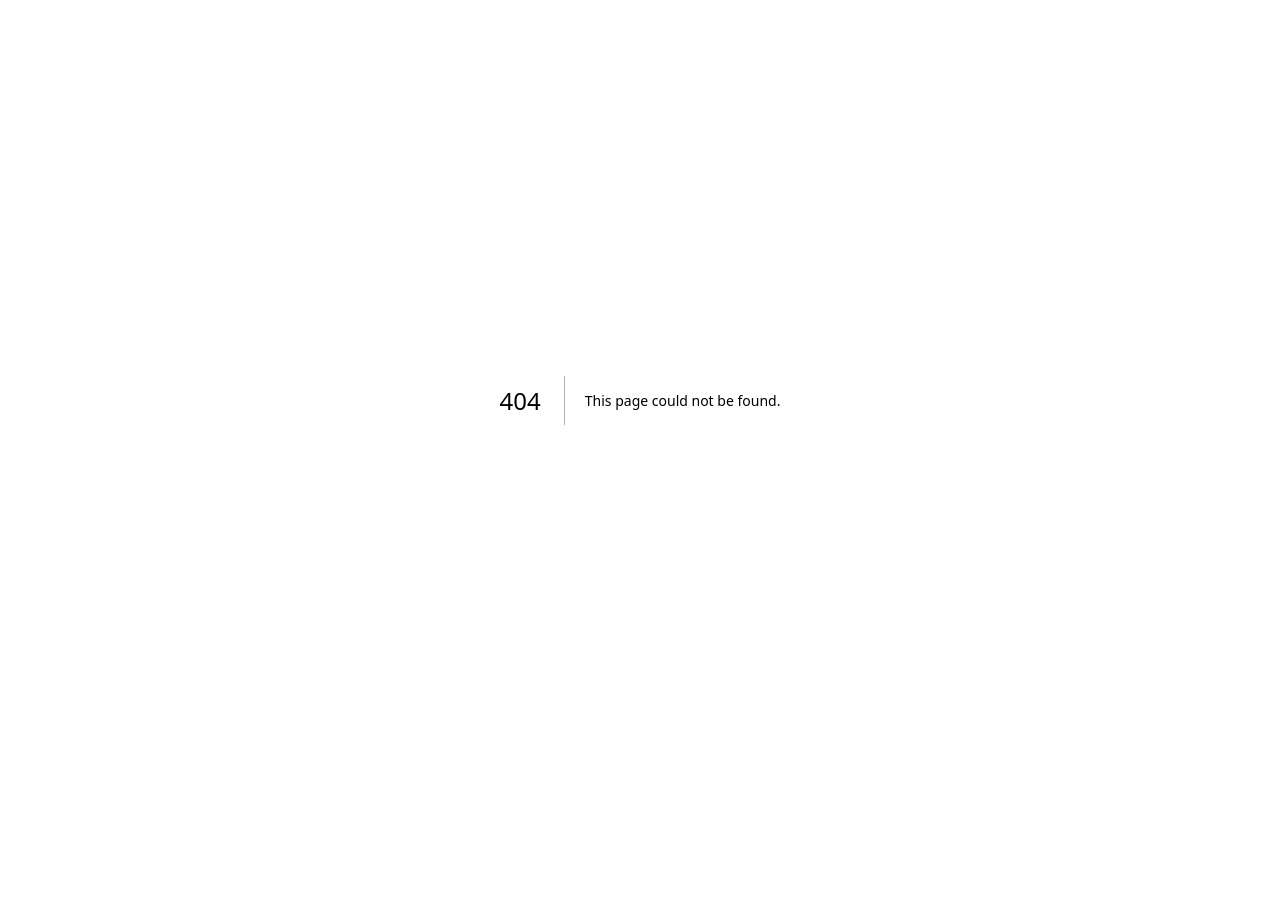
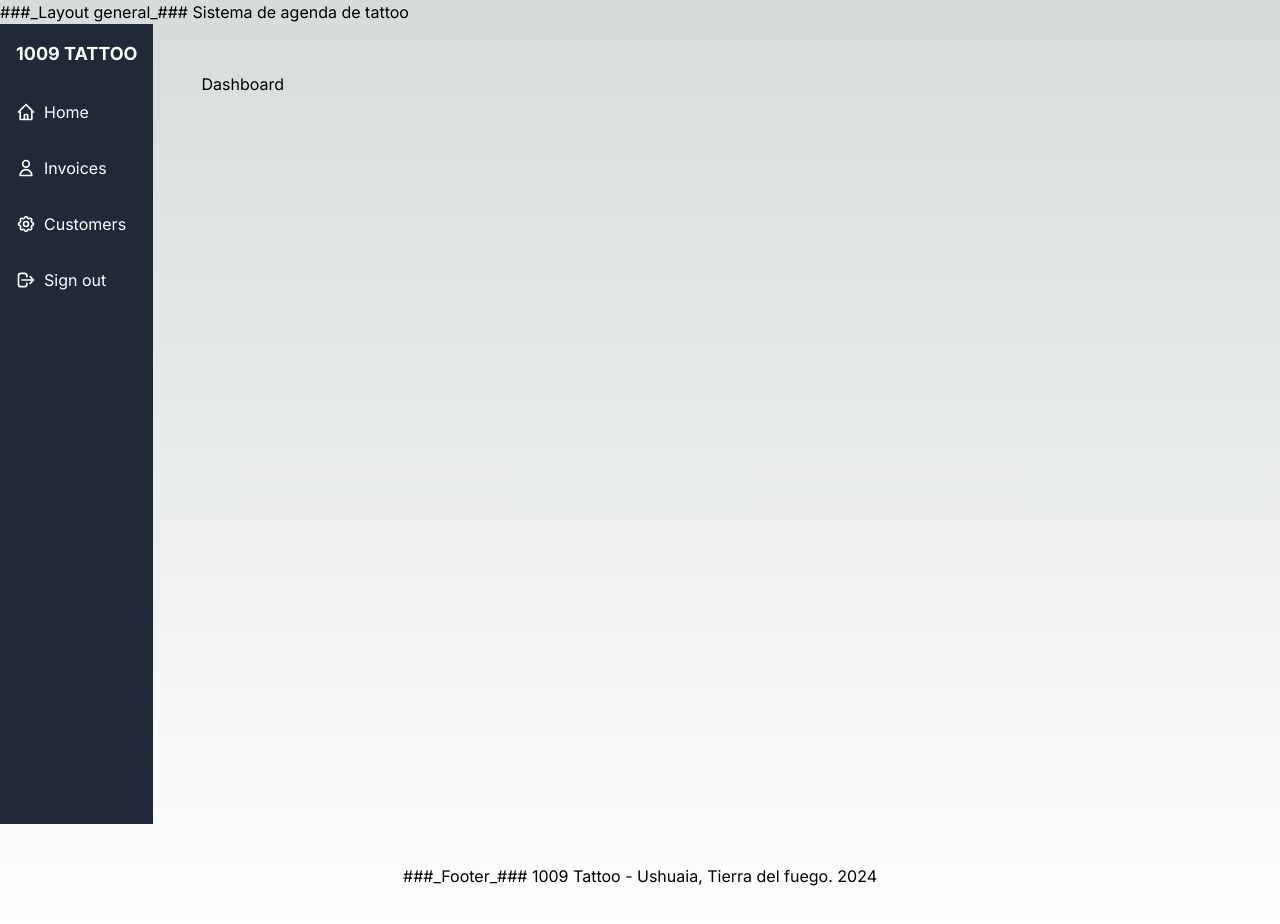
Before and after one commit to lukmagg/tattoo-frontend, a Next.js app: page /dashboard in a window 1280 px wide. Before the commit this address had no page. Shown: the top 924 px of the page. Before the commit the page ends 800 px from the top, so only its background shows below. Built offline with nearby package versions, Linux system fonts and the light colour scheme.

Commit message:
add dashboard, invoices and customers

```diff
--- /dev/null
+++ b/src/app/dashboard/customers/page.tsx
@@ -0,0 +1,3 @@
+export default function Page() {
+  return <div>Customers</div>;
+}
--- /dev/null
+++ b/src/app/dashboard/invoices/page.tsx
@@ -0,0 +1,3 @@
+export default function Page() {
+  return <div>Invoices</div>;
+}
--- /dev/null
+++ b/src/app/dashboard/layout.tsx
@@ -0,0 +1,10 @@
+import SideNav from "../ui/sidenav";
+
+export default function Layout({ children }: { children: React.ReactNode }) {
+  return (
+    <div className="flex h-screen flex-col md:flex-row md:overflow-hidden">
+      <SideNav />
+      <div className="flex-grow p-6 md:overflow-y-auto md:p-12">{children}</div>
+    </div>
+  );
+}
--- /dev/null
+++ b/src/app/dashboard/page.tsx
@@ -0,0 +1,3 @@
+export default function Page() {
+  return <div>Dashboard</div>;
+}
--- a/src/app/layout.tsx
+++ b/src/app/layout.tsx
@@ -16,7 +16,13 @@ export default function RootLayout({
 }>) {
   return (
     <html lang="en">
-      <body className={inter.className}>{children}</body>
+      <body className={inter.className}>
+        <header>###_Layout general_### Sistema de agenda de tattoo </header>
+        {children}
+        <footer className="py-10 flex justify-center items-center">
+          ###_Footer_### 1009 Tattoo - Ushuaia, Tierra del fuego. 2024
+        </footer>
+      </body>
     </html>
   );
 }
--- /dev/null
+++ b/src/app/lib/nav-links.tsx
@@ -0,0 +1,37 @@
+import {
+  HomeIcon,
+  UserIcon,
+  CogIcon,
+  MenuIcon,
+  XIcon,
+  LogoutIcon,
+} from "@heroicons/react/outline";
+import Link from "next/link";
+
+// Para agregar un linu nuevo al nav bar solo agregr un item en links
+const links = [
+  { name: "Home", href: "/dashboard", icon: HomeIcon },
+  { name: "Invoices", href: "/dashboard/invoices", icon: UserIcon },
+  { name: "Customers", href: "/dashboard/customers", icon: CogIcon },
+  { name: "Sign out", href: "/dashboard/signout", icon: LogoutIcon },
+];
+
+export default function NavLinks() {
+  return (
+    <>
+      {links.map((link) => {
+        const LinkIcon = link.icon;
+        return (
+          <Link
+            key={link.name}
+            href={link.href}
+            className="p-4 hover:bg-gray-700 flex items-center"
+          >
+            <LinkIcon className="h-5 w-5 mr-2" />
+            {link.name}
+          </Link>
+        );
+      })}
+    </>
+  );
+}
--- /dev/null
+++ b/src/app/ui/sidenav.tsx
@@ -0,0 +1,46 @@
+"use client";
+import React, { useState } from "react";
+import {
+  HomeIcon,
+  UserIcon,
+  CogIcon,
+  MenuIcon,
+  XIcon,
+} from "@heroicons/react/outline";
+import Link from "next/link";
+import NavLinks from "../lib/nav-links";
+
+const SideNav = () => {
+  const [isOpen, setIsOpen] = useState(false);
+
+  return (
+    <div className="md:flex">
+      <div
+        className={`fixed inset-0 z-50 bg-gray-800 text-white md:static md:translate-x-0 transform ${
+          isOpen ? "translate-x-0" : "-translate-x-full"
+        } transition-transform duration-300 ease-in-out`}
+      >
+        <div className="p-4 text-lg font-bold flex justify-between items-center">
+          1009 TATTOO
+          <button className="md:hidden" onClick={() => setIsOpen(false)}>
+            <XIcon className="h-6 w-6" />
+          </button>
+        </div>
+        <nav className="flex-1">
+          <ul>
+            <NavLinks />
+          </ul>
+        </nav>
+      </div>
+
+      <button
+        className="md:hidden fixed top-4 left-4 z-50"
+        onClick={() => setIsOpen(true)}
+      >
+        <MenuIcon className="h-6 w-6 text-white" />
+      </button>
+    </div>
+  );
+};
+
+export default SideNav;
```
Also changed, not shown: package.json (+6 -5 lines), 1 other file (tests, documents, lock files or other folders).
